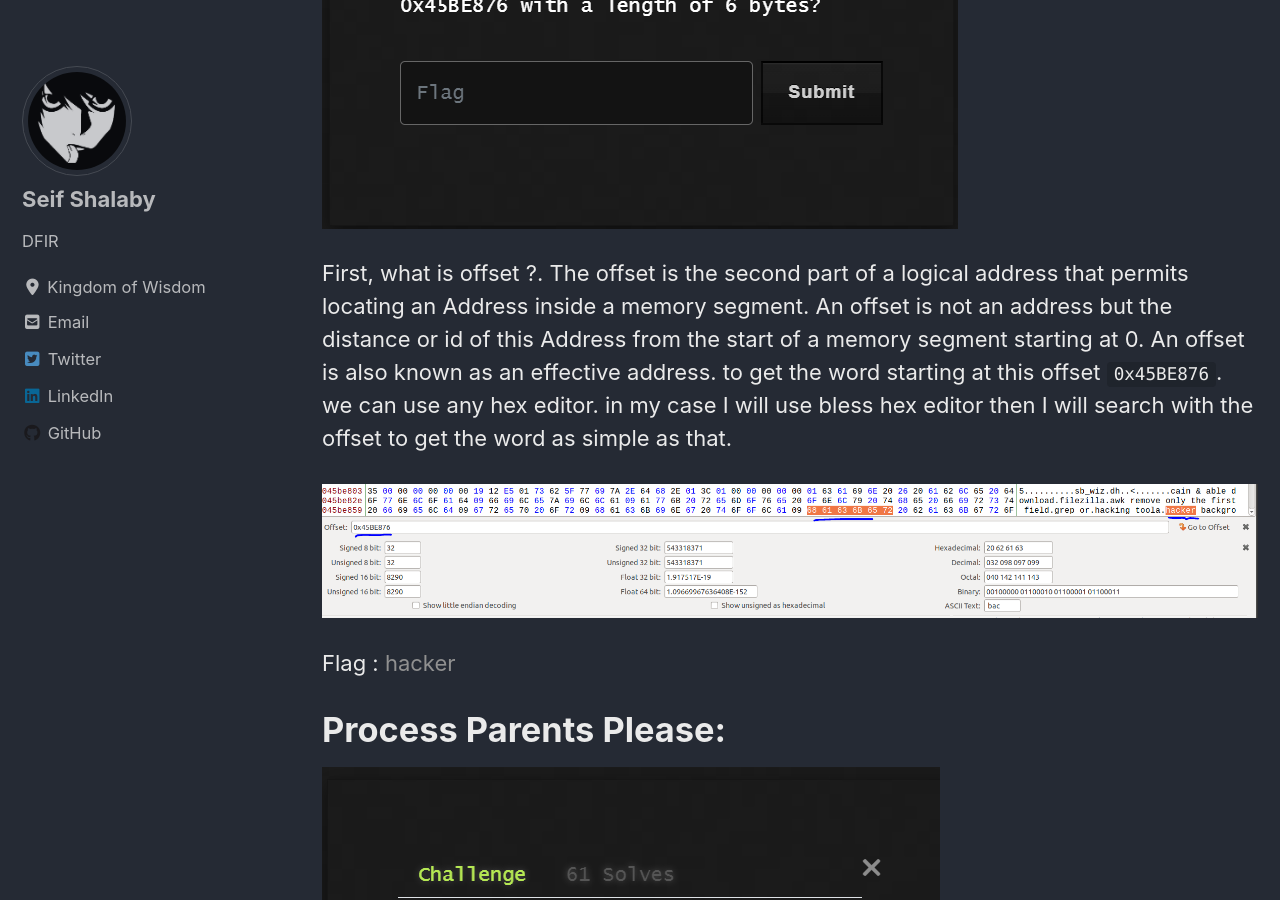
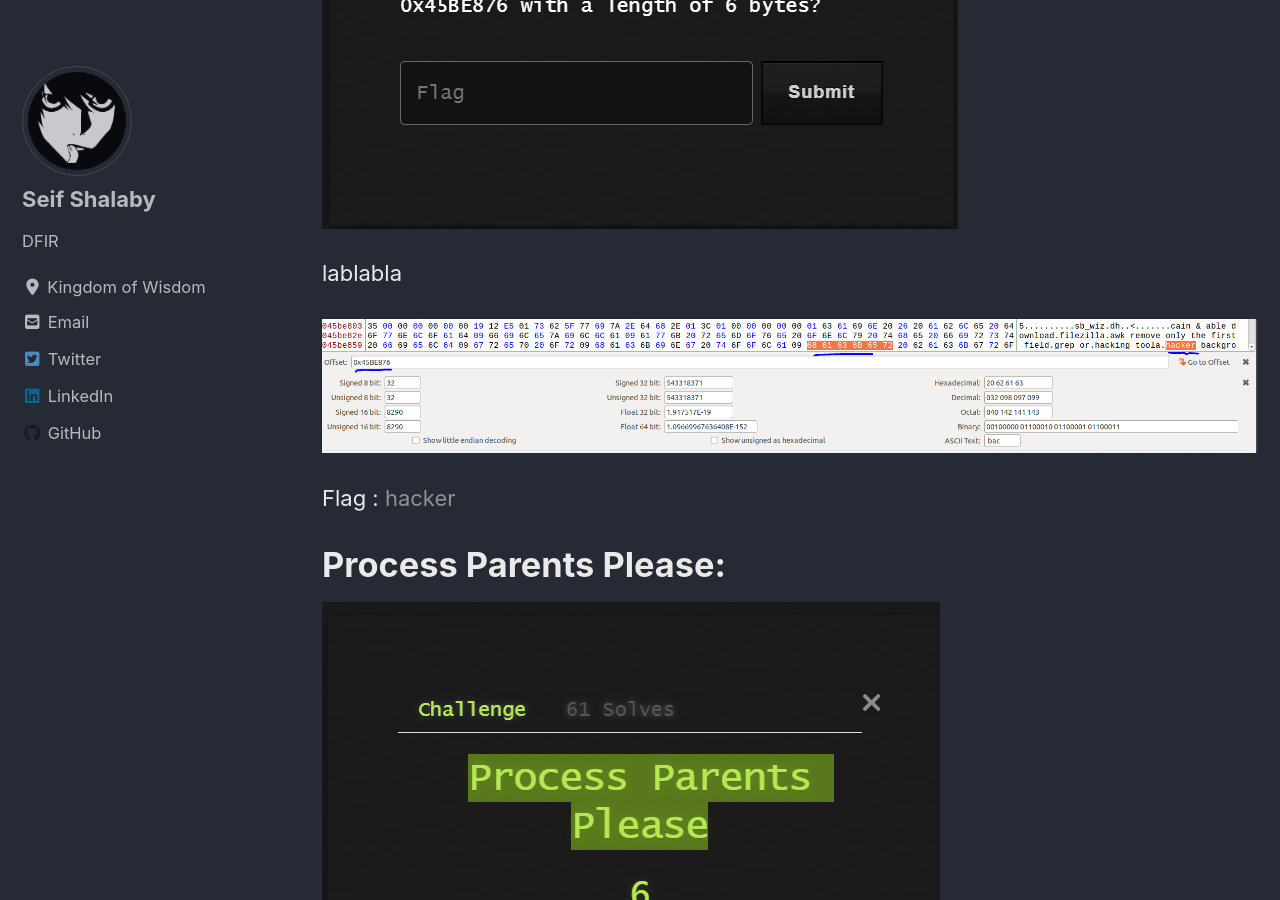
Before and after one commit to 0xSh3rl0ck/0xSh3rl0ck.github.io, a Jekyll site: the page built from _posts/CTF-WriteUp/2021-08-13-Africa DFIR CTF Week 2.md, in a window 1280 px wide and 900 px high, scrolled down 8856 px. Built offline with Jekyll 4.4.1, drawn with Linux system fonts in a browser that asks for light colours; cached includes are drawn as plain includes; nearby versions of some CDN libraries; some of the changed text lies outside the part shown.

Commit message:
Update 2021-08-13-Africa DFIR CTF Week 2.md

```diff
--- a/_posts/CTF-WriteUp/2021-08-13-Africa DFIR CTF Week 2.md
+++ b/_posts/CTF-WriteUp/2021-08-13-Africa DFIR CTF Week 2.md
@@ -104,7 +104,7 @@ Flag : <span style="color: #909090">0b493d8e26f03ccd2060e0be85f430af</span>
 
 [![15](/assets/images/CTF-WriteUp/DFIR-WEEK-2/Capture15.PNG)](/assets/images/CTF-WriteUp/DFIR-WEEK-1/Capture15.PNG)
 
-First, what is offset ?. The offset is the second part of a logical address that permits locating an Address inside a memory segment. An offset is not an address but the distance or id of this Address from the start of a memory segment starting at 0. An offset is also known as an effective address. to get the word starting at this offset `0x45BE876`. we can use any hex editor. in my case I will use bless hex editor then I will search with the offset to get the word as simple as that.
+lablabla
 
 [![16](/assets/images/CTF-WriteUp/DFIR-WEEK-2/Capture16.PNG)](/assets/images/CTF-WriteUp/DFIR-WEEK-1/Capture16.PNG)
 
```
